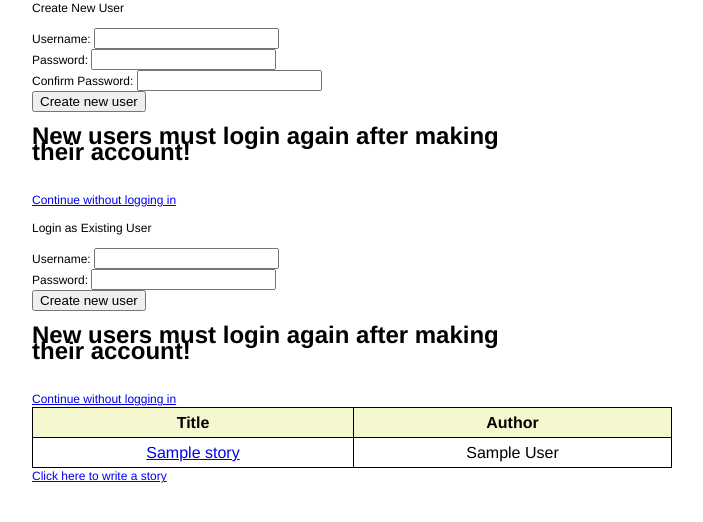
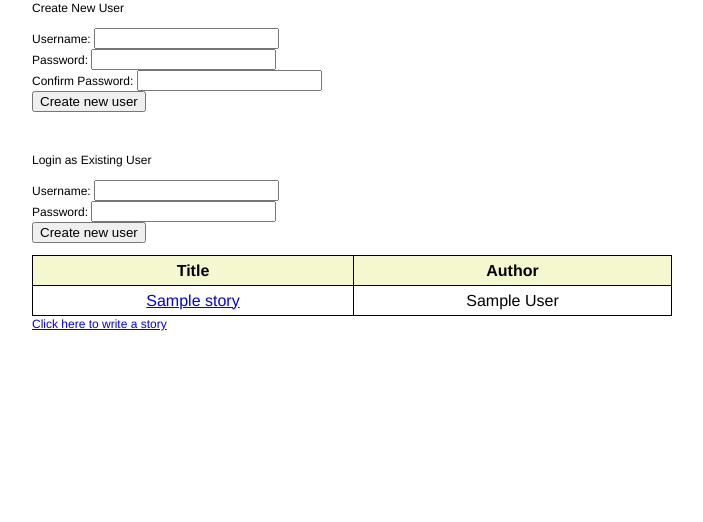
Before and after one commit to wwick/news-website, a PHP site: page /homepage.php in a window 1280 px wide. Shown: the top 522 px of the page, without its empty margins (358-1061 px from the left). Run offline with PHP 8.4, Linux system fonts and the light colour scheme; tables that the repository leaves empty hold one stand-in row (values such as "Sample post").

Commit message:
homepage cleaned

```diff
--- a/homepage.php
+++ b/homepage.php
@@ -37,8 +37,6 @@
 				Confirm Password: <input type=\"password\" name=\"password2\"><br>
 				<input type=\"submit\" value=\"Create new user\"><br>
 			</form>
-			<h1> New users must login again after making their account! </h1></br>
-			<a href=\"homepage.php\">Continue without logging in</a>
 			<br>";
 
 			echo "
@@ -48,8 +46,6 @@
 				Password: <input type=\"password\" name=\"password\"><br>
 				<input type=\"submit\" value=\"Create new user\"><br>
 			</form>
-			<h1> New users must login again after making their account! </h1></br>
-			<a href=\"homepage.php\">Continue without logging in</a>
 			";
 
 		}
```
